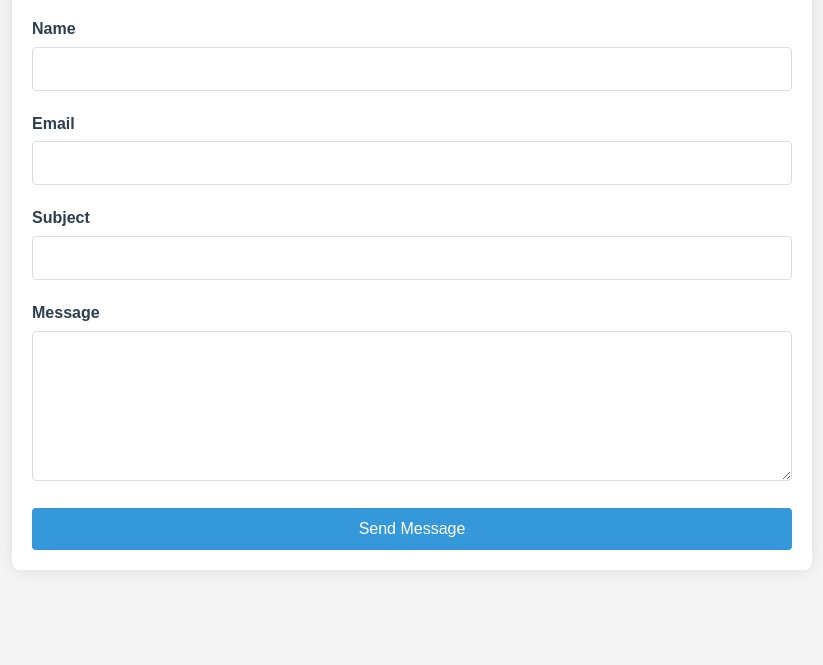
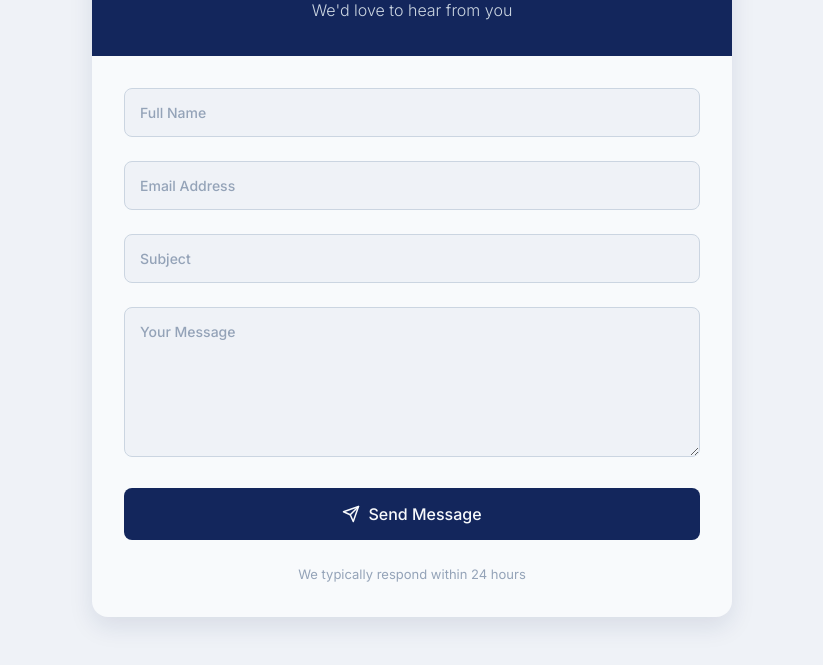
Before and after one commit to jakkkc/marketing_portfolio, a plain HTML site: page index.html in a window 1280 px wide. Shown: the part 135-800 px from the top of the page, without its empty margins (228-1051 px from the left). Drawn offline with Linux system fonts and the light colour scheme.

Commit message:
premium blue

```diff
--- a/index.html
+++ b/index.html
@@ -3,68 +3,112 @@
   <head>
     <meta charset="UTF-8" />
     <meta name="viewport" content="width=device-width, initial-scale=1.0" />
-    <title>Get in Touch</title>
+    <title>Contact Us | Get in Touch</title>
+    <link rel="preconnect" href="https://fonts.googleapis.com" />
+    <link rel="preconnect" href="https://fonts.gstatic.com" crossorigin />
+    <link
+      href="https://fonts.googleapis.com/css2?family=Inter:wght@300;400;500;600;700&display=swap"
+      rel="stylesheet"
+    />
     <style>
+      :root {
+        --primary: #13265c;
+        --primary-light: #1e3a8a;
+        --white: #f8fafc;
+        --off-white: #eff2f7;
+        --light-gray: #cbd5e1;
+        --gray: #94a3b8;
+        --dark-gray: #475569;
+        --success: #10b981;
+        --error: #ef4444;
+      }
+
       * {
         box-sizing: border-box;
         margin: 0;
         padding: 0;
-        font-family: "Arial", sans-serif;
+        font-family: "Inter", -apple-system, BlinkMacSystemFont, sans-serif;
       }
 
       body {
-        background-color: #f5f5f5;
-        color: #333;
+        background-color: var(--off-white);
+        color: var(--primary);
         line-height: 1.6;
+        min-height: 100vh;
+        display: flex;
+        justify-content: center;
+        align-items: center;
+        padding: 2rem;
       }
 
       .container {
-        max-width: 800px;
-        margin: 50px auto;
-        padding: 20px;
-        background: #fff;
-        border-radius: 8px;
-        box-shadow: 0 0 20px rgba(0, 0, 0, 0.1);
+        width: 100%;
+        max-width: 640px;
+        background: var(--white);
+        border-radius: 16px;
+        box-shadow: 0 10px 25px rgba(19, 38, 92, 0.1);
+        overflow: hidden;
+        display: grid;
+        grid-template-columns: 1fr;
+      }
+
+      .form-header {
+        background-color: var(--primary);
+        color: var(--white);
+        padding: 2rem;
+        text-align: center;
       }
 
       h1 {
-        text-align: center;
-        margin-bottom: 30px;
-        color: #2c3e50;
+        font-size: 1.75rem;
+        font-weight: 600;
+        margin-bottom: 0.5rem;
+      }
+
+      .form-subtitle {
+        color: var(--light-gray);
+        font-weight: 300;
+        font-size: 1rem;
       }
 
       .contact-form {
+        padding: 2rem;
         display: flex;
         flex-direction: column;
       }
 
       .form-group {
-        margin-bottom: 20px;
+        margin-bottom: 1.5rem;
+        position: relative;
       }
 
       label {
         display: block;
-        margin-bottom: 5px;
-        font-weight: bold;
-        color: #2c3e50;
+        margin-bottom: 0.5rem;
+        font-weight: 500;
+        color: var(--primary);
+        font-size: 0.875rem;
       }
 
       input[type="text"],
       input[type="email"],
       textarea {
         width: 100%;
-        padding: 12px;
-        border: 1px solid #ddd;
-        border-radius: 4px;
-        font-size: 16px;
-        transition: border 0.3s;
+        padding: 0.875rem 1rem;
+        border: 1px solid var(--light-gray);
+        border-radius: 8px;
+        font-size: 0.9375rem;
+        transition: all 0.2s ease;
+        background-color: var(--off-white);
       }
 
       input[type="text"]:focus,
       input[type="email"]:focus,
       textarea:focus {
-        border-color: #3498db;
+        border-color: var(--primary);
         outline: none;
+        box-shadow: 0 0 0 3px rgba(19, 38, 92, 0.1);
+        background-color: var(--white);
       }
 
       textarea {
@@ -73,51 +117,110 @@
       }
 
       .submit-btn {
-        background-color: #3498db;
-        color: white;
+        background-color: var(--primary);
+        color: var(--white);
         border: none;
-        padding: 12px 20px;
-        font-size: 16px;
-        border-radius: 4px;
+        padding: 1rem 2rem;
+        font-size: 1rem;
+        font-weight: 500;
+        border-radius: 8px;
         cursor: pointer;
-        transition: background-color 0.3s;
+        transition: all 0.2s ease;
+        width: 100%;
+        display: flex;
+        justify-content: center;
+        align-items: center;
+        gap: 0.5rem;
       }
 
       .submit-btn:hover {
-        background-color: #2980b9;
+        background-color: var(--primary-light);
+        transform: translateY(-1px);
+      }
+
+      .submit-btn:active {
+        transform: translateY(0);
       }
 
       .status-message {
-        margin-top: 20px;
-        padding: 10px;
-        border-radius: 4px;
+        margin-top: 1.5rem;
+        padding: 1rem;
+        border-radius: 8px;
         text-align: center;
+        font-size: 0.9375rem;
         display: none;
       }
 
       .success {
-        background-color: #d4edda;
-        color: #155724;
+        background-color: rgba(16, 185, 129, 0.1);
+        color: var(--success);
         display: block;
+        border: 1px solid rgba(16, 185, 129, 0.2);
       }
 
       .error {
-        background-color: #f8d7da;
-        color: #721c24;
+        background-color: rgba(239, 68, 68, 0.1);
+        color: var(--error);
         display: block;
+        border: 1px solid rgba(239, 68, 68, 0.2);
       }
 
-      @media (max-width: 600px) {
+      .form-footer {
+        text-align: center;
+        margin-top: 1.5rem;
+        color: var(--gray);
+        font-size: 0.8125rem;
+      }
+
+      @media (max-width: 768px) {
+        body {
+          padding: 1rem;
+        }
+
         .container {
-          margin: 20px;
-          padding: 15px;
+          border-radius: 12px;
         }
+
+        .form-header,
+        .contact-form {
+          padding: 1.5rem;
+        }
+      }
+
+      /* Modern floating label effect */
+      .floating-label {
+        position: relative;
+      }
+
+      .floating-label label {
+        position: absolute;
+        top: 0.875rem;
+        left: 1rem;
+        color: var(--gray);
+        transition: all 0.2s ease;
+        pointer-events: none;
+      }
+
+      .floating-label input:focus + label,
+      .floating-label input:not(:placeholder-shown) + label,
+      .floating-label textarea:focus + label,
+      .floating-label textarea:not(:placeholder-shown) + label {
+        transform: translateY(-1.5rem) scale(0.85);
+        transform-origin: left top;
+        color: var(--primary);
+        background: var(--white);
+        padding: 0 0.25rem;
+        left: 0.75rem;
       }
     </style>
   </head>
   <body>
     <div class="container">
-      <h1>Get in Touch</h1>
+      <div class="form-header">
+        <h1>Get in Touch</h1>
+        <p class="form-subtitle">We'd love to hear from you</p>
+      </div>
+
       <form
         id="contactForm"
         class="contact-form"
@@ -128,30 +231,70 @@
         <input type="hidden" name="_captcha" value="false" />
         <input type="hidden" name="_next" value="?success=true" />
         <input type="hidden" name="_template" value="table" />
+        <input
+          type="hidden"
+          name="_subject"
+          value="New Contact Form Submission"
+        />
 
-        <div class="form-group">
-          <label for="name">Name</label>
-          <input type="text" id="name" name="name" required />
+        <div class="form-group floating-label">
+          <input type="text" id="name" name="name" required placeholder=" " />
+          <label for="name">Full Name</label>
         </div>
 
-        <div class="form-group">
-          <label for="email">Email</label>
-          <input type="email" id="email" name="email" required />
+        <div class="form-group floating-label">
+          <input
+            type="email"
+            id="email"
+            name="email"
+            required
+            placeholder=" "
+          />
+          <label for="email">Email Address</label>
         </div>
 
-        <div class="form-group">
+        <div class="form-group floating-label">
+          <input
+            type="text"
+            id="subject"
+            name="subject"
+            required
+            placeholder=" "
+          />
           <label for="subject">Subject</label>
-          <input type="text" id="subject" name="subject" required />
         </div>
 
-        <div class="form-group">
-          <label for="message">Message</label>
-          <textarea id="message" name="message" required></textarea>
+        <div class="form-group floating-label">
+          <textarea
+            id="message"
+            name="message"
+            required
+            placeholder=" "
+          ></textarea>
+          <label for="message">Your Message</label>
         </div>
 
-        <button type="submit" class="submit-btn">Send Message</button>
+        <button type="submit" class="submit-btn">
+          <svg
+            xmlns="http://www.w3.org/2000/svg"
+            width="18"
+            height="18"
+            viewBox="0 0 24 24"
+            fill="none"
+            stroke="currentColor"
+            stroke-width="2"
+            stroke-linecap="round"
+            stroke-linejoin="round"
+          >
+            <line x1="22" y1="2" x2="11" y2="13"></line>
+            <polygon points="22 2 15 22 11 13 2 9 22 2"></polygon>
+          </svg>
+          Send Message
+        </button>
 
         <div id="statusMessage" class="status-message"></div>
+
+        <div class="form-footer">We typically respond within 24 hours</div>
       </form>
     </div>
 
@@ -196,8 +339,20 @@
             return;
           }
 
+          // Show loading state
+          const submitBtn = contactForm.querySelector(".submit-btn");
+          submitBtn.innerHTML = `
+                    <svg xmlns="http://www.w3.org/2000/svg" width="18" height="18" viewBox="0 0 24 24" fill="none" stroke="currentColor" stroke-width="2" stroke-linecap="round" stroke-linejoin="round" class="animate-spin">
+                        <path d="M21 12a9 9 0 1 1-6.219-8.56"></path>
+                    </svg>
+                    Sending...
+                `;
+          submitBtn.disabled = true;
+
           // If validation passes, submit the form
-          this.submit();
+          setTimeout(() => {
+            this.submit();
+          }, 1000);
         });
 
         function validateEmail(email) {
```
